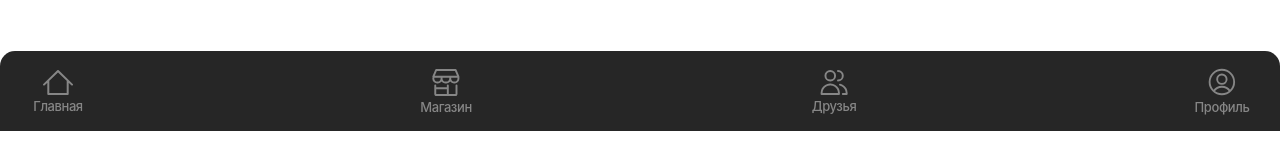
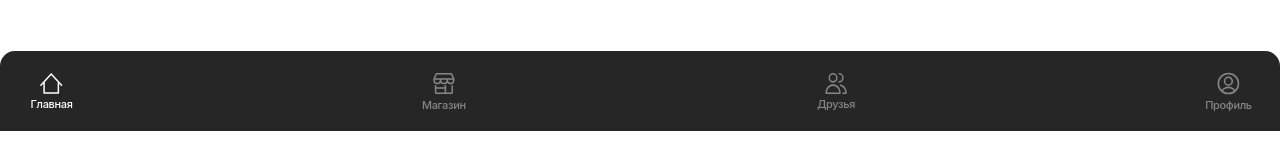
Before and after one commit to SSSavii/Assist, a Next.js app: page / in a window 1280 px wide. Shown: the part 653-797 px from the top of the page. Built offline with nearby package versions, Linux system fonts and the light colour scheme; a web font is replaced by a local one.

Commit message:
фикс

```diff
--- a/src/app/components/BottomNavBar.tsx
+++ b/src/app/components/BottomNavBar.tsx
@@ -8,7 +8,7 @@ export default function BottomNavBar() {
   const navItems = [
     {
       id: "home",
-      href: '/main',
+      href: '/',  // Изменено с /main на /
       label: 'Главная',
       iconActive: '/vector6430-oh1s.svg',
       iconInactive: '/1.svg'
@@ -44,11 +44,11 @@ export default function BottomNavBar() {
 
   const getIconSize = (itemId: string) => {
     switch (itemId) {
-      case "home": return { width: "29.86px", height: "25.57px" };
-      case "shop": return { width: "28px", height: "28px" };
-      case "friends": return { width: "28px", height: "26px" };
-      case "profile": return { width: "28.29px", height: "28.29px" };
-      default: return { width: "28px", height: "24px" };
+      case "home": return { width: "23.89px", height: "20.46px" };
+      case "shop": return { width: "22.4px", height: "22.4px" };
+      case "friends": return { width: "22.4px", height: "20.8px" };
+      case "profile": return { width: "22.63px", height: "22.63px" };
+      default: return { width: "22.4px", height: "19.2px" };
     }
   };
 
@@ -100,7 +100,7 @@ export default function BottomNavBar() {
           align-items: center;
           justify-content: center;
           gap: 6px;
-          width: 66px;
+          width: 53px;
           height: 100%;
           text-decoration: none;
           transition: opacity 0.2s ease;
@@ -114,11 +114,11 @@ export default function BottomNavBar() {
         .nav-label {
           font-family: 'Cera Pro', -apple-system, BlinkMacSystemFont, sans-serif;
           font-weight: 500;
-          font-size: 13px;
+          font-size: 11px;
           text-align: center;
           color: #868686;
-          line-height: 11.3px;
-          letter-spacing: -0.42px;
+          line-height: 9px;
+          letter-spacing: -0.34px;
           transition: color 0.2s ease;
           white-space: nowrap;
         }
```
